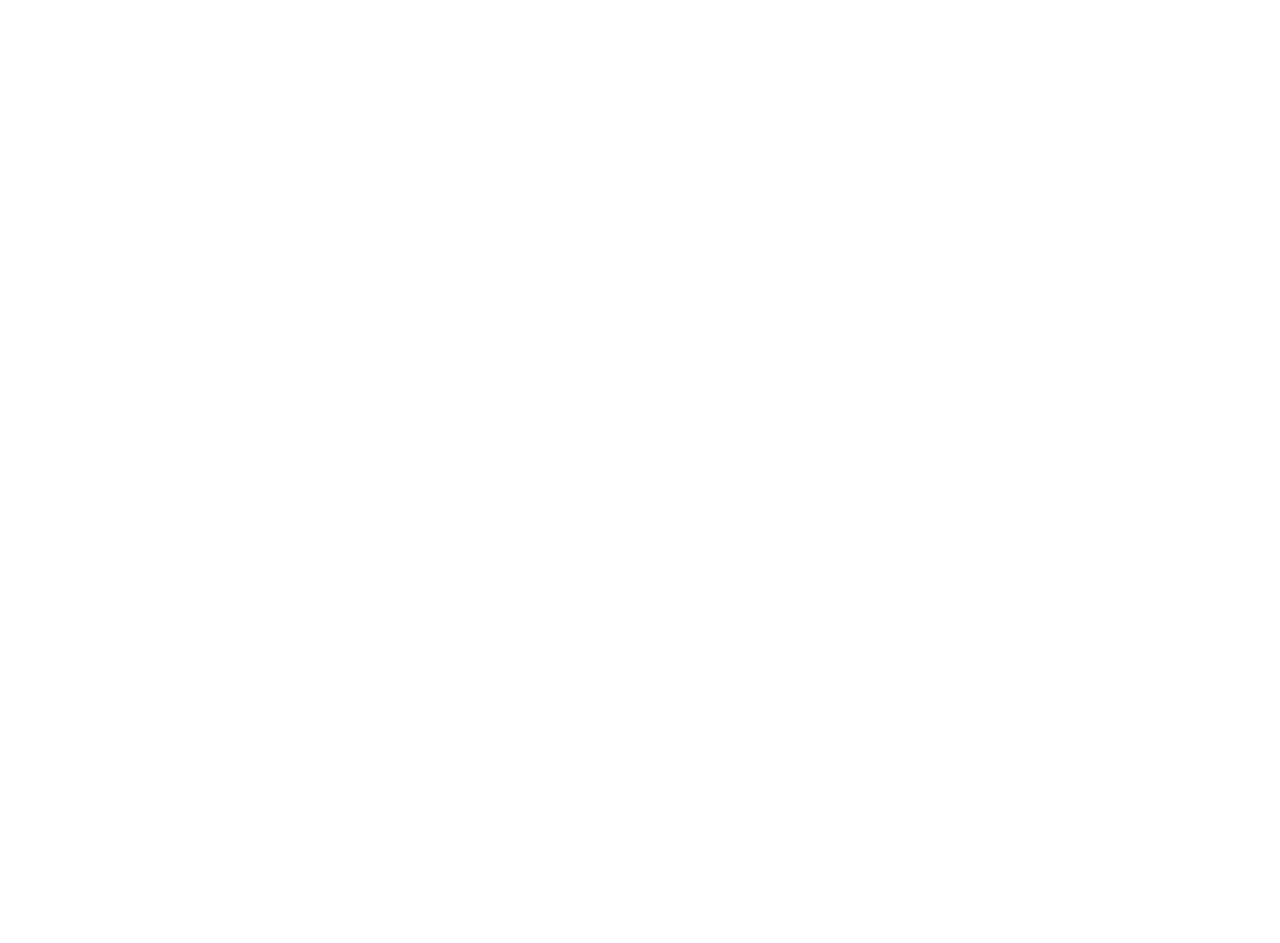
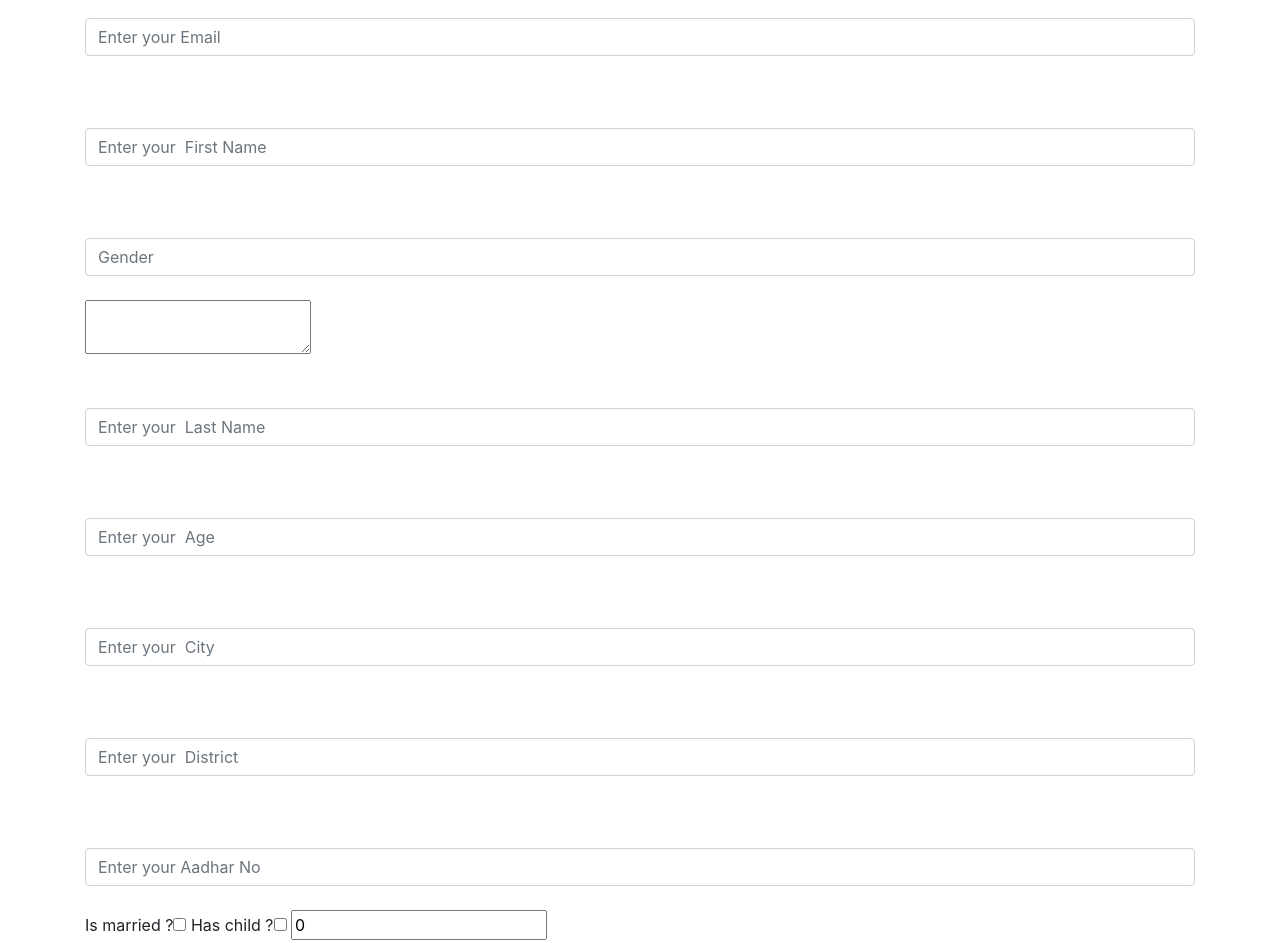
Before and after one commit to VarthanV/sih_frontend, a React (Create React App) app: page /addguardian/1 in a window 1280 px wide. Shown: the part 140-1083 px from the top of the page. Before the commit the page ends 800 px from the top, so only its background shows below. Built offline with nearby package versions, Linux system fonts and the light colour scheme.

Commit message:
Added Guardian Page

```diff
--- a/src/App.js
+++ b/src/App.js
@@ -7,6 +7,7 @@
 import ViewStudents from "./components/ViewStudents";
 import StudentDetail from "./components/StudentDetail";
 import Attendance from "./components/Attendance";
+import AddGuardians from "./components/AddGuardians";
 function App() {
   useEffect(() => {
     localStorage.setItem("center_id", "12345678");
@@ -20,6 +21,7 @@
         <Route path="/students" exact component={ViewStudents}></Route>
         <Route path="/student/:id" exact component={StudentDetail}></Route>
         <Route path="/attendance" exact component={Attendance}></Route>
+        <Route path="/addguardian/:id" exact component={AddGuardians}></Route>
       </div>
     </Router>
   );
--- a/src/components/AddChild.js
+++ b/src/components/AddChild.js
@@ -49,8 +49,8 @@
     formData.append("parent_left", parentLeft);
     formData.append("district", district);
     formData.append("school_name", schoolName);
-    formData.append("date_registered",null)
-    formData.append('city',city);
+    formData.append("date_registered", null);
+    formData.append("city", city);
     axios({
       method: "post",
       url: addStudentRoute,
--- /dev/null
+++ b/src/components/AddGuardians.js
@@ -0,0 +1,185 @@
+import React, { useState } from "react";
+export default function AddGuardians(props) {
+  const id = props.match.params.id;
+  const [firstName, setFirstName] = useState("");
+  const [email, setEmail] = useState("");
+  const [lastName, setLastName] = useState("");
+  const [aadharNo, setAadharNo] = useState("");
+  const [imageFile, setImageFile] = useState("");
+  const [imgURL, setImgURL] = useState("");
+  const [age, setAge] = useState("");
+  const [address, setAddress] = useState("");
+  const [gender, setGender] = useState("");
+  const [city, setCity] = useState("");
+  const [isMarried, setIsMarried] = useState(true);
+  const [noOfChild, setChild] = useState(0);
+  const [hasChild, setHasChild] = useState(true);
+  const [district, setDistrict] = useState("");
+
+  const handleChange = (setFunc, value) => {
+    setFunc(value);
+  };
+  const handleFileUpload = e => {
+    e.preventDefault();
+    let reader = new FileReader();
+    let file = e.target.files[0];
+    setImageFile(e.target.files[0]);
+    reader.readAsDataURL(file);
+    reader.onloadend = () => {
+      console.log(reader.result);
+
+      setImgURL(reader.result);
+    };
+  };
+  const handleSubmit = e => {
+    e.preventDefault();
+    const formData = new FormData();
+    formData.append("aadhar_no", aadharNo);
+    formData.append("first_name", firstName);
+    formData.append("last_name", lastName);
+    formData.append("image", imageFile);
+    formData.append("address", address);
+    formData.append("center_id", localStorage.getItem("center_id"));
+    formData.append("gender", gender);
+    formData.append("age", parseInt(age));
+    formData.append("district", district);
+    formData.append("city", city);
+    formData.append("married", isMarried);
+    formData.append("unique_id", id);
+  };
+
+  return (
+    <div className="container">
+      <form onSubmit={e => handleSubmit(e)}>
+        <div className="form-group">
+          {imgURL ? (
+            <img src={imgURL} alt="profile" width="30%"></img>
+          ) : (
+            <div> </div>
+          )}
+          <h3> Upload your image </h3> <br></br>
+          <input
+            type="file"
+            className="btn btn-primary"
+            size="70"
+            accept="image/*"
+            onChange={e => handleFileUpload(e)}
+          />
+          <input
+            className="form-control mt-5"
+            type="email"
+            value={email}
+            onChange={e => handleChange(setEmail, e.target.value)}
+            placeholder="Enter your Email "
+            autoComplete="off"
+            required
+          ></input>{" "}
+          <br></br>
+          <input
+            className="form-control mt-5"
+            type="text"
+            value={age}
+            onChange={e => handleChange(setFirstName, e.target.value)}
+            placeholder="Enter your  First Name "
+            autoComplete="off"
+            required
+          ></input>{" "}
+          <br></br>
+          <input
+            className="form-control mt-5"
+            type="text"
+            value={gender}
+            onChange={e => handleChange(setGender, e.target.value)}
+            placeholder="Gender"
+            autoComplete="off"
+            required
+          ></input>{" "}
+          <br></br>
+          <textarea
+            value={address}
+            onChange={e => handleChange(setAddress, e.target.value)}
+          ></textarea>
+          <input
+            className="form-control mt-5"
+            type="text"
+            value={age}
+            onChange={e => handleChange(setLastName, e.target.value)}
+            placeholder="Enter your  Last Name "
+            autoComplete="off"
+            required
+          ></input>{" "}
+          <br></br>
+          <input
+            className="form-control mt-5"
+            type="text"
+            value={age}
+            onChange={e => handleChange(setAge, e.target.value)}
+            placeholder="Enter your  Age  "
+            autoComplete="off"
+            required
+          ></input>{" "}
+          <br></br>
+          <input
+            className="form-control mt-5"
+            type="text"
+            value={city}
+            onChange={e => handleChange(setCity, e.target.value)}
+            placeholder="Enter your  City "
+            autoComplete="off"
+            required
+          ></input>{" "}
+          <br></br>
+          <input
+            className="form-control mt-5"
+            type="text"
+            value={district}
+            onChange={e => handleChange(setDistrict, e.target.value)}
+            placeholder="Enter your  District "
+            autoComplete="off"
+            required
+          ></input>{" "}
+          <br></br>
+          <input
+            className="form-control mt-5"
+            type="text"
+            value={aadharNo}
+            onChange={e => handleChange(setAadharNo, e.target.value)}
+            placeholder="Enter your Aadhar No "
+            autoComplete="off"
+            required
+          ></input>{" "}
+          <br></br>
+          <label> Is married ?</label>
+          <input
+            type="checkbox"
+            value={isMarried}
+            required
+            onChange={() => {
+              setIsMarried(!isMarried);
+              console.log(isMarried);
+            }}
+          ></input>{" "}
+          <label> Has child ?</label>
+          <input
+            type="checkbox"
+            value={hasChild}
+            required
+            onChange={() => {
+              setHasChild(!hasChild);
+            }}
+          ></input>{" "}
+          <input
+            type="text"
+            value={noOfChild}
+            onChange={e => handleChange(setChild, parseInt(e.target.value))}
+          ></input>
+          <br></br>
+          <button type="submit" className="btn btn-primary">
+            {" "}
+            Submit{" "}
+          </button>
+        </div>
+      </form>
+    </div>
+  );
+}
--- a/src/components/Attendance.js
+++ b/src/components/Attendance.js
@@ -3,16 +3,16 @@
 import { Link, useHistory } from "react-router-dom";
 
 export default function Attendance() {
+  const [dummy, setDummy] = useState(0);
   const headers = {
     Authorization: localStorage.getItem("token")
   };
   const updateAttendance = () => {
     console.log(localStorage.getItem("students"));
 
-
-    if(localStorage.getItem("students") !== null){
+    if (localStorage.getItem("students") !== null) {
       const studentData = JSON.parse(localStorage.getItem("students"));
-    const data =   studentData.filter(item => item.attendance_marked === true);
+      const data = studentData.filter(item => item.attendance_marked === true);
       fetch(attendanceUpdateRoute, {
         method: "POST",
         body: JSON.stringify({ students: data }),
@@ -25,9 +25,7 @@
           }
         })
         .catch(err => console.log(err));
-    }
-    else{
-
+    } else {
     }
   };
   useEffect(() => {
@@ -77,9 +75,10 @@
       .then(data => {
         console.log(data);
         const newStudents = students;
-        newStudents[index].is_present = value;
+        students[index].is_present = value;
         setStudents(newStudents);
         history.push("/attendance");
+        setDummy(dummy + 1);
       });
   };
   const markAttendanceOffline = (e, index) => {
@@ -87,6 +86,7 @@
     const value = e.target.value;
     students[index].is_present = value;
     students[index].attendance_marked = true;
+    setDummy(dummy);
     localStorage.setItem("students", JSON.stringify(students));
   };
   return (
@@ -112,7 +112,8 @@
                 <td>{item.age}</td>
                 <td>
                   {" "}
-                  {item.attendance_marked === true ? (
+                  {item.attendance_marked === true ||
+                  item.is_present !== undefined ? (
                     <h4>
                       {" "}
                       Attendance Marked (
--- a/src/components/StudentDetail.js
+++ b/src/components/StudentDetail.js
@@ -1,6 +1,6 @@
 import React, { useState, useEffect } from "react";
 import { studentDetailRoute, baseImgRoute } from "./helperConstants";
-
+import { Link } from "react-router-dom";
 export default function StudentDetail(props) {
   const id = props.match.params.id;
   const [student, setStudent] = useState({});
@@ -19,7 +19,13 @@
       headers: headers
     })
       .then(res => res.json())
-      .then(data => setStudent(data));
+      .then(data => {
+        console.log(data);
+
+        setStudent(data);
+
+
+      });
   }, {});
 
   return (
@@ -49,7 +55,8 @@
         </div>
         <div className="card">
           <h3> Guardians </h3>
-          {student.guardians !== undefined ?  student.guardians.map((item, index) => (
+          {student.guardians !== undefined ? (
+            student.guardians.map((item, index) => (
               <div key={index} className="row">
                 <img
                   className="avatar mr-10"
@@ -57,8 +64,18 @@
                   alt={item.name}
                 ></img>
                 <h4 className="lead ml-10"> {item.name}</h4>
+                <Link
+                  to={"addguardian/" + student.unique_id}
+                  className="btn btn-danger"
+                >
+                  {" "}
+                  Add Guardian{" "}
+                </Link>
               </div>
-          )):<div> No guardians</div>}
+            ))
+          ) : (
+            <div></div>
+          )}
         </div>
       </div>
     </div>
```
Lines whose indentation alone changed are shown as unchanged.
